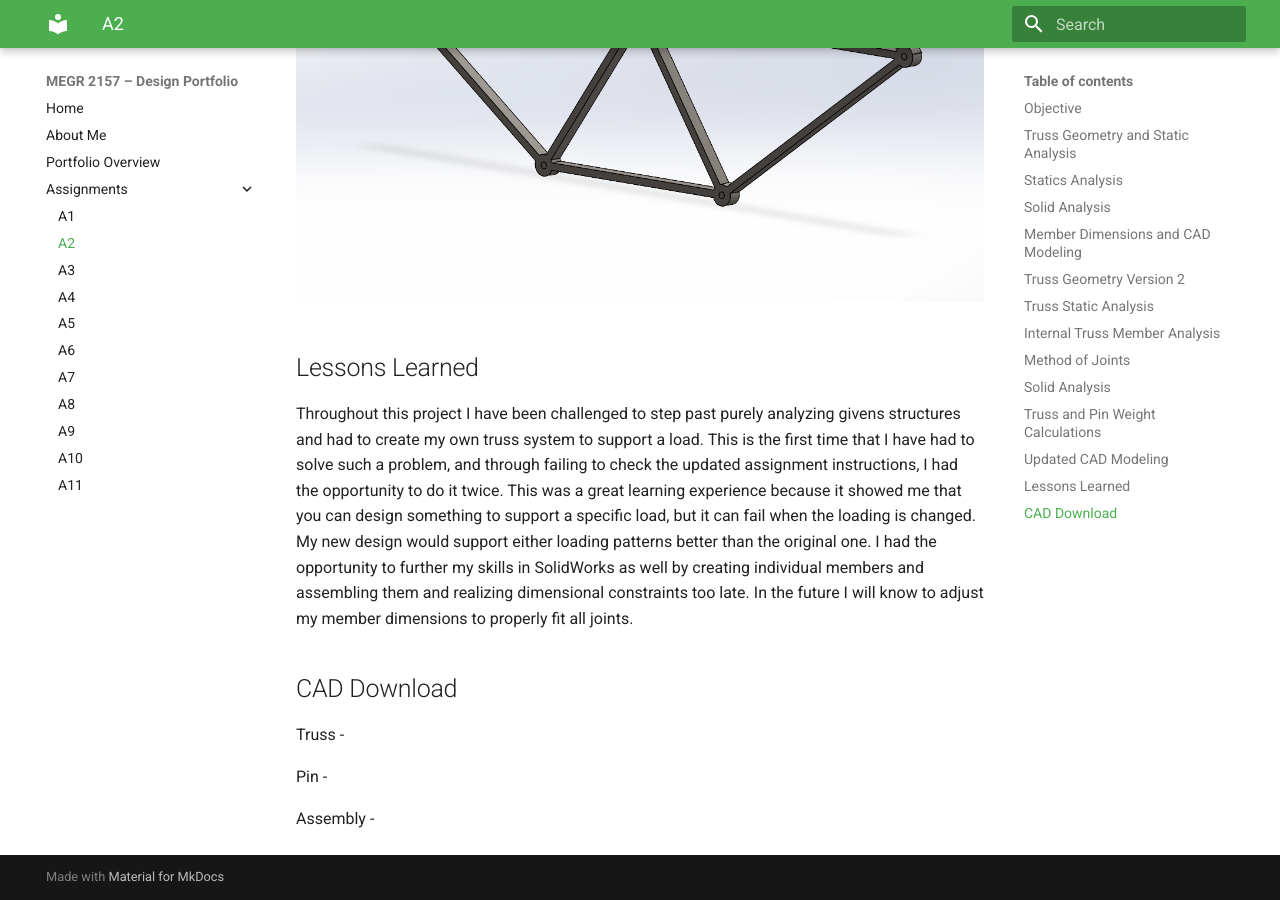
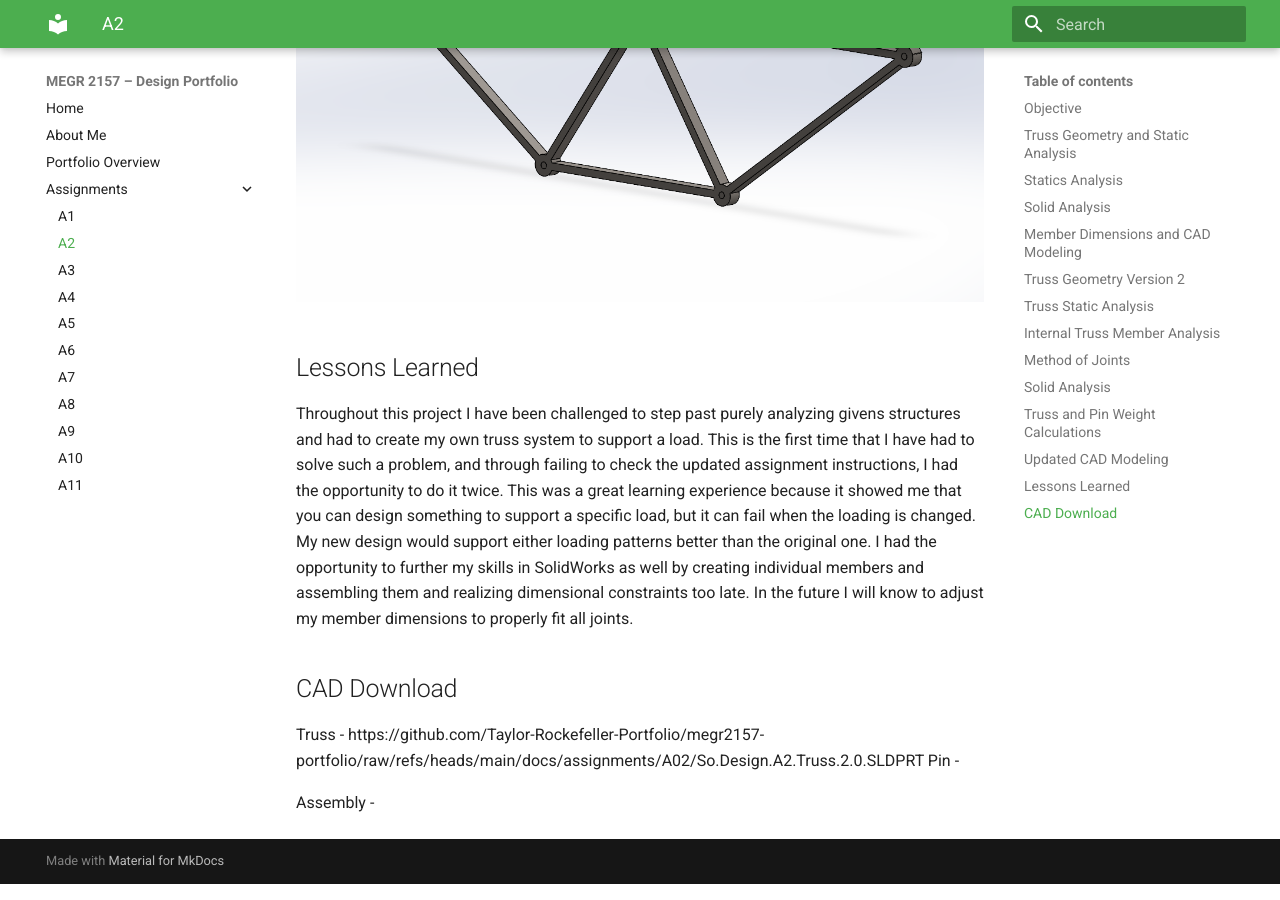
Before and after one commit to Taylor-Rockefeller-Portfolio/megr2157-portfolio, an MkDocs documentation site: the page built from docs/assignments/A02/index.md, in a window 1280 px wide and 900 px high, scrolled down 19454 px. Built offline with MkDocs 1.6.1 and Material for MkDocs 9.7.7, drawn with Linux system fonts in a browser that asks for light colours; part of the change alters nothing that is shown.

Commit message:
Update CAD download links in index.md
Updated CAD download links for Truss and Assembly.

```diff
--- a/docs/assignments/A02/index.md
+++ b/docs/assignments/A02/index.md
@@ -116,7 +116,7 @@ Throughout this project I have been challenged to step past purely analyzing giv
 ## CAD Download
 
 Truss -
-
+https://github.com/Taylor-Rockefeller-Portfolio/megr2157-portfolio/raw/refs/heads/main/docs/assignments/A02/So.Design.A2.Truss.2.0.SLDPRT
 Pin -
 
 Assembly -
```
